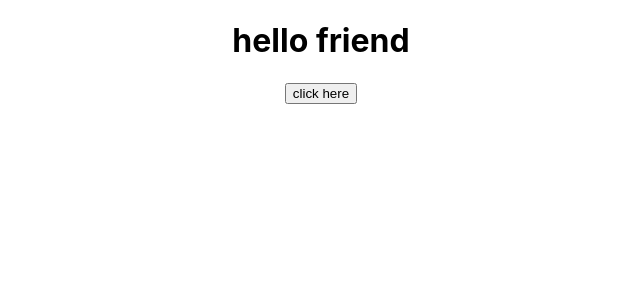
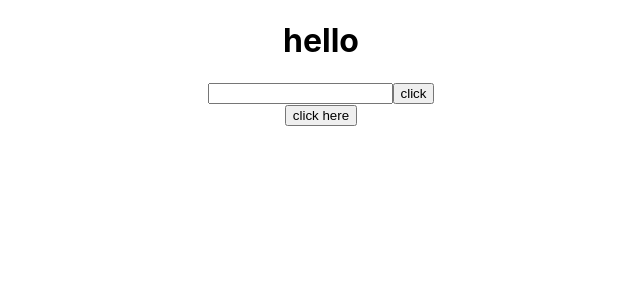
Before and after one commit to julienbigras/concert-finder, a React (Create React App) app: page / in a window 1280 px wide. Shown: the top 300 px of the page, without its empty margins (319-959 px from the left). Built offline with nearby package versions, Linux system fonts and the light colour scheme.

Commit message:
still figuring out how I want to structure this app

```diff
--- a/src/App.js
+++ b/src/App.js
@@ -1,16 +1,23 @@
-import { useState } from 'react';
+import React from 'react';
 import EventList from './Components/EventList';
+import Form from './Components/Form';
 import './App.css';
 
-function App() {
-  const [name, setName] = useState('friend');
+class App extends React.Component {
+  state = {
+    city: '',
+    events: [],
+  };
 
-  return (
-    <div className="App">
-      <h1>hello {name}</h1>
-      <EventList />
-    </div>
-  );
+  render() {
+    return (
+      <div className="App">
+        <h1>hello</h1>
+        <Form />
+        <EventList />
+      </div>
+    );
+  }
 }
 
 export default App;
--- /dev/null
+++ b/src/Components/Form.js
@@ -0,0 +1,14 @@
+import React from 'react';
+
+class Form extends React.Component {
+  render() {
+    return (
+      <form action="">
+        <input type="text" />
+        <button>click</button>
+      </form>
+    );
+  }
+}
+
+export default Form;
```
